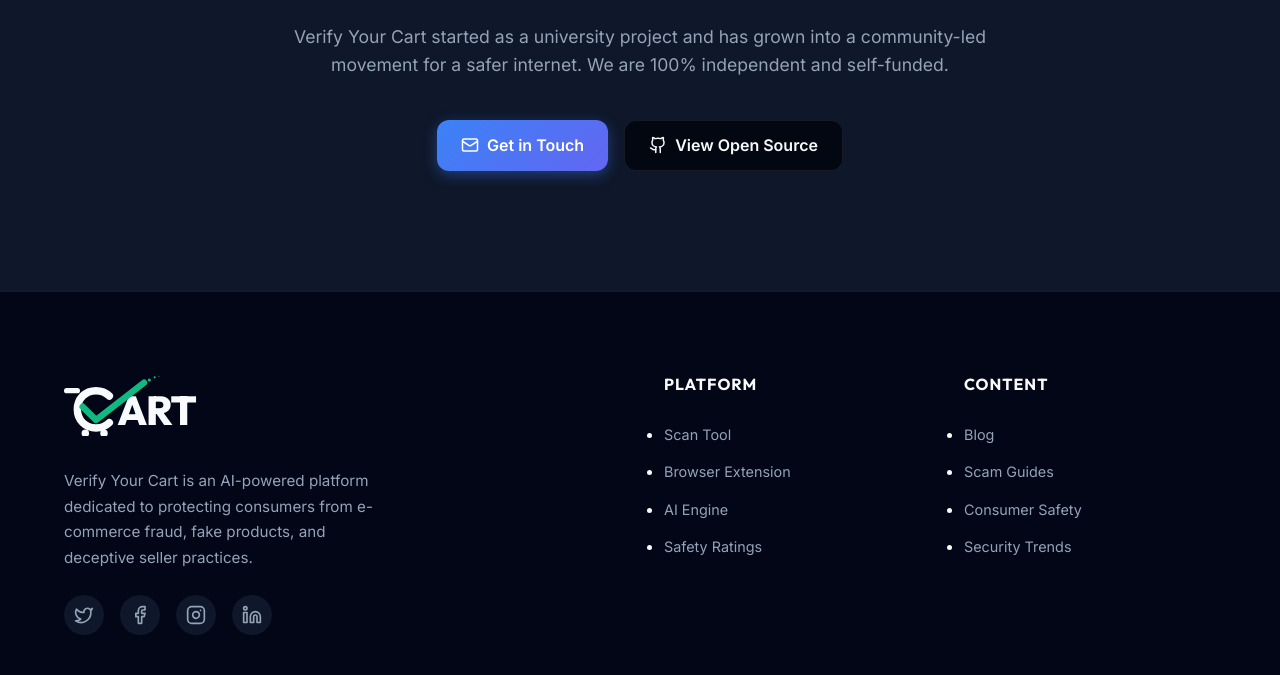
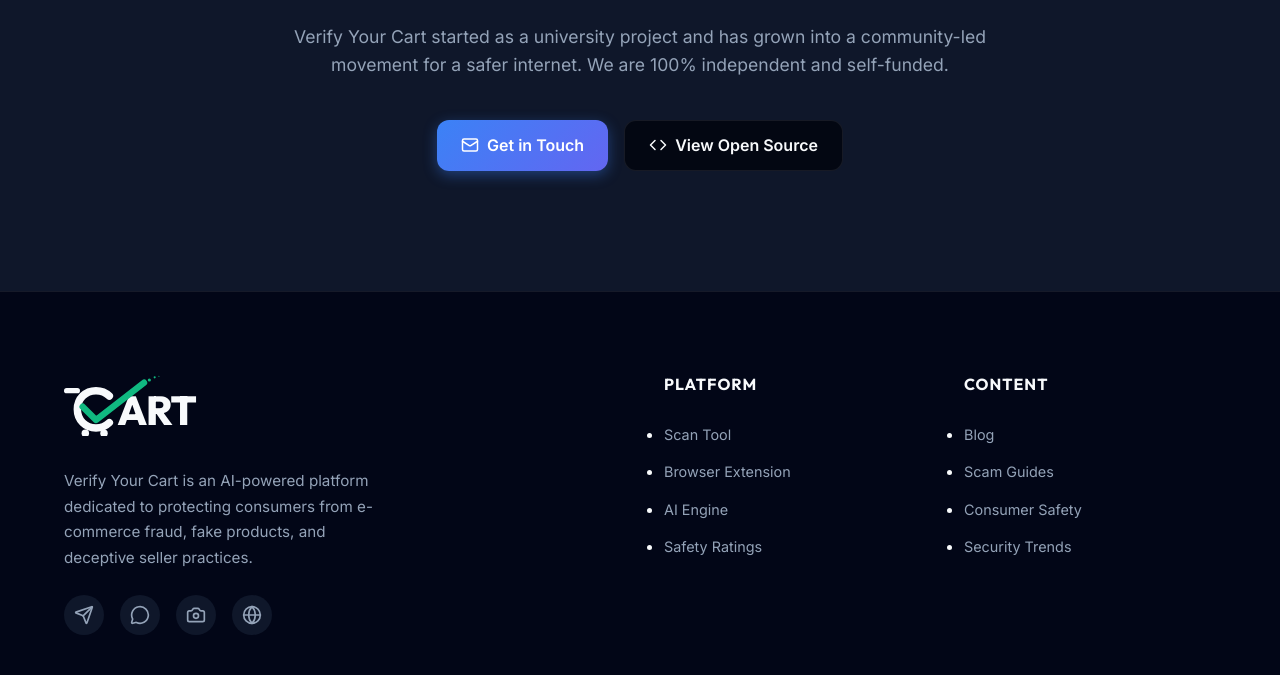
Before and after one commit to sakethvvv/verify-your-cart-v2, a Next.js app in the folder client/: page /about in a window 1280 px wide. Shown: the part 1780-2455 px from the top of the page. Built offline with nearby package versions, Linux system fonts and the light colour scheme.

Commit message:
Fix missing Lucide icons causing build failure

```diff
--- a/client/src/app/about/page.tsx
+++ b/client/src/app/about/page.tsx
@@ -1,4 +1,4 @@
-import { Target, Users, Shield, Award, Mail, Github, Heart } from 'lucide-react';
+import { Target, Users, Shield, Award, Mail, Code, Heart } from 'lucide-react';
 
 export default function AboutPage() {
   return (
@@ -76,7 +76,7 @@
           </p>
           <div style={{ display: 'flex', justifyContent: 'center', gap: '16px' }}>
             <a href="mailto:contact@verifyyourcart.com" className="btn btn-primary"><Mail size={18} /> Get in Touch</a>
-            <a href="#" className="btn" style={{ background: 'var(--bg-color)', border: '1px solid var(--card-border)' }}><Github size={18} /> View Open Source</a>
+            <a href="#" className="btn" style={{ background: 'var(--bg-color)', border: '1px solid var(--card-border)' }}><Code size={18} /> View Open Source</a>
           </div>
         </div>
       </section>
--- a/client/src/components/Footer.tsx
+++ b/client/src/components/Footer.tsx
@@ -1,5 +1,5 @@
 import Link from 'next/link';
-import { Facebook, Twitter, Instagram, Linkedin, Shield, Mail, Phone, MapPin } from 'lucide-react';
+import { Send, MessageCircle, Camera, Globe, Shield, Mail, Phone, MapPin, Briefcase } from 'lucide-react';
 import CartLogo from './CartLogo';
 
 const Footer = () => {
@@ -45,10 +45,10 @@
               Verify Your Cart is an AI-powered platform dedicated to protecting consumers from e-commerce fraud, fake products, and deceptive seller practices.
             </p>
             <div style={{ display: 'flex', gap: '16px' }}>
-              <a href="#" className="social-link"><Twitter size={20} /></a>
-              <a href="#" className="social-link"><Facebook size={20} /></a>
-              <a href="#" className="social-link"><Instagram size={20} /></a>
-              <a href="#" className="social-link"><Linkedin size={20} /></a>
+              <a href="#" className="social-link" title="Twitter"><Send size={20} /></a>
+              <a href="#" className="social-link" title="Facebook"><MessageCircle size={20} /></a>
+              <a href="#" className="social-link" title="Instagram"><Camera size={20} /></a>
+              <a href="#" className="social-link" title="LinkedIn"><Globe size={20} /></a>
             </div>
           </div>
 
```
Also changed, not shown: 1 other file (tests, documents, lock files or other folders).
